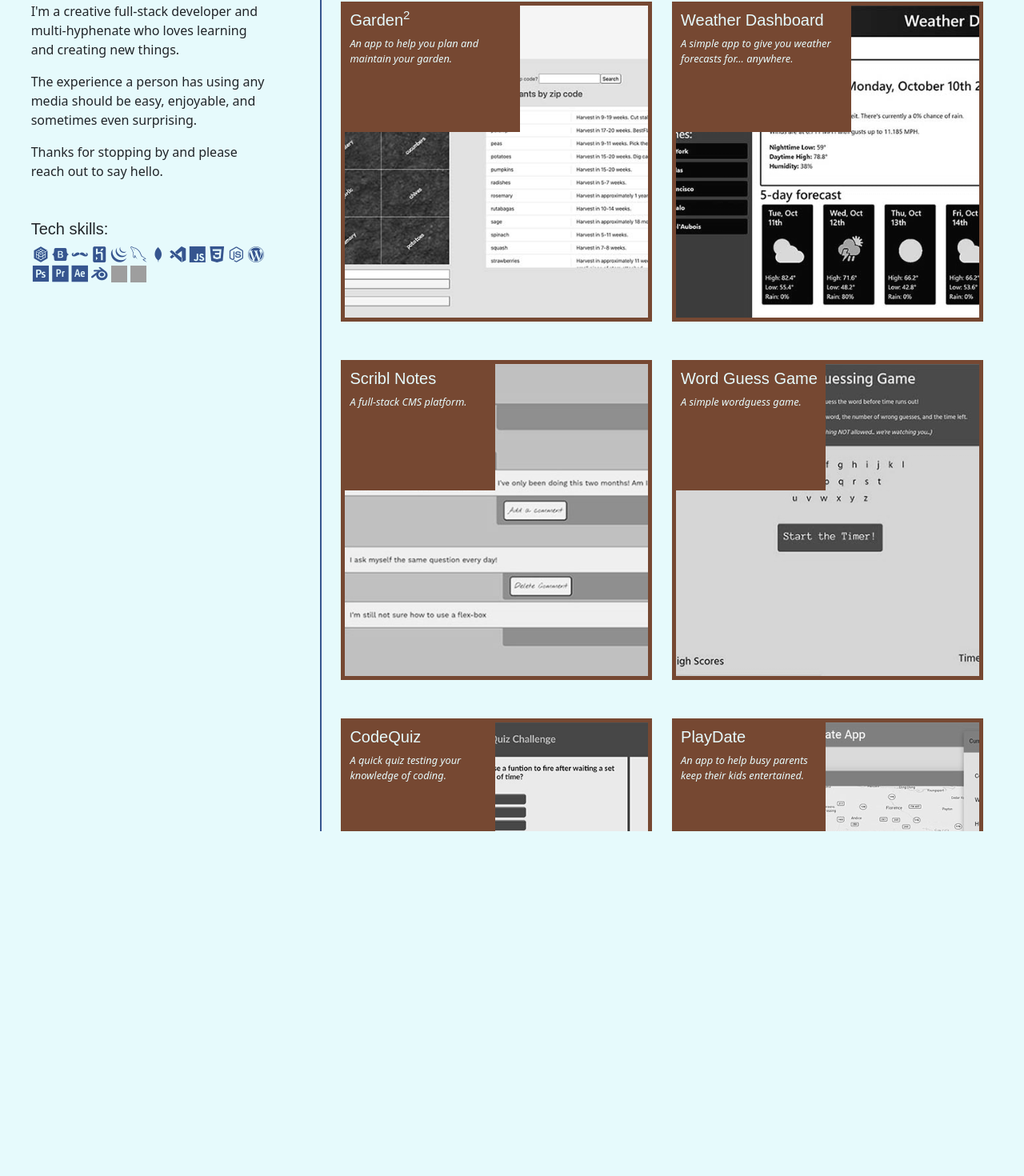
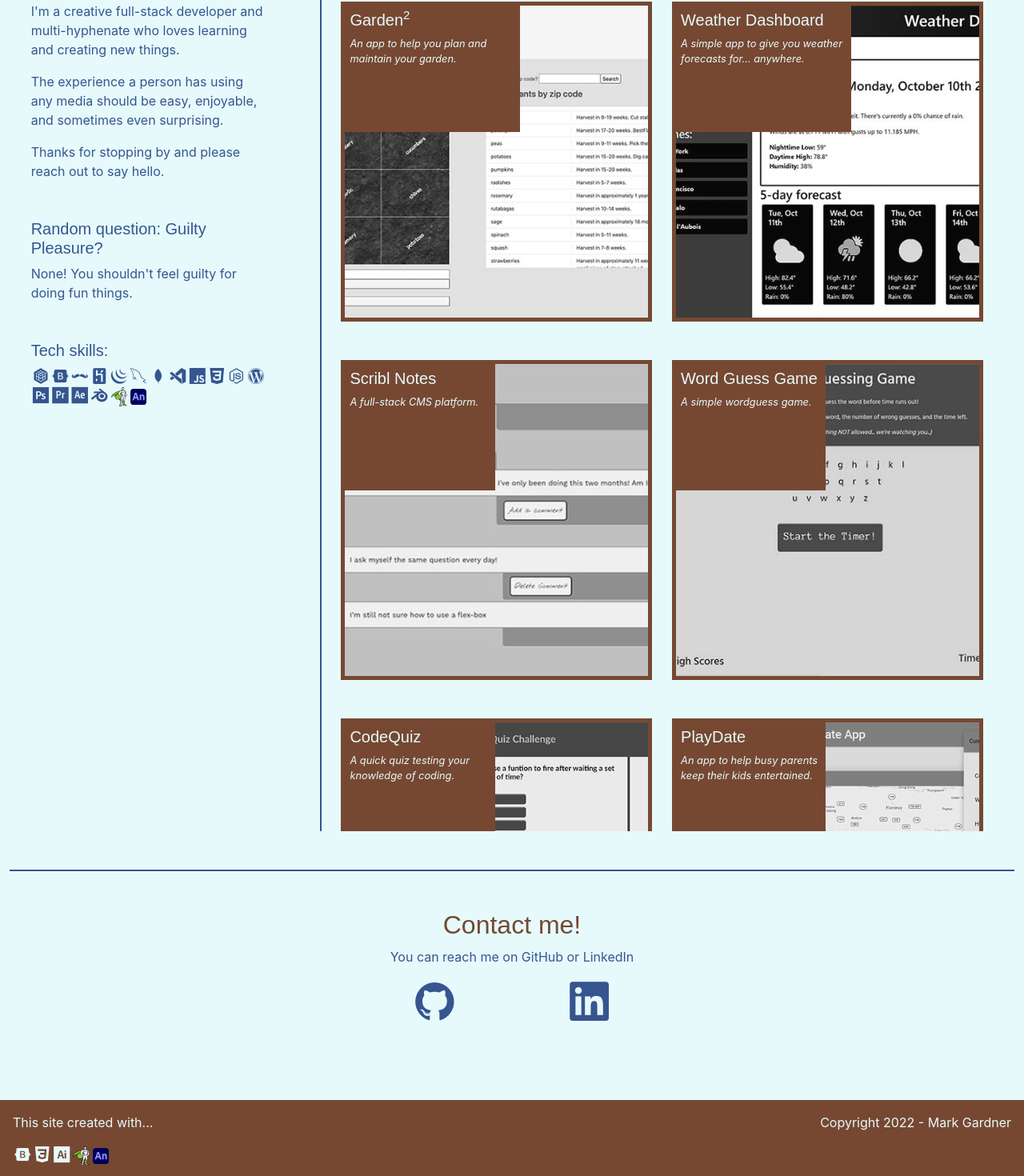
Before and after one commit to MarkGATX/React-Portfolio, a React (Create React App) app: page / in a window 1280 px wide. Shown: the part 267-1737 px from the top of the page at 80% size. Before the commit the page ends 1306 px from the top, so only its background shows below. Built offline with nearby package versions, Linux system fonts and the light colour scheme; grey boxes are pictures that could not be loaded.

Commit message:
added footer, contact, questions components. Added more missing css styling

```diff
--- a/src/components/AboutMe.js
+++ b/src/components/AboutMe.js
@@ -1,4 +1,8 @@
 
+import greensock from '../images/gsap-greensock.svg'
+import animate from '../images/Adobe_Animate_CC_icon_(2020).svg'
+import Questions from './Questions'
+import "../styles/index.css";
 
 export default function AboutMe() {
 
@@ -10,8 +14,9 @@ export default function AboutMe() {
             <p>The experience a person has using any media should be easy, enjoyable, and sometimes even
                 surprising. </p>
             <p className="mb-5">Thanks for stopping by and please reach out to say hello.</p>
-            <h5 id="question"></h5>
-            <p id="answer" className="mb-5"></p>
+            <Questions />
+            {/* <h5 id="question"></h5>
+            <p id="answer" className="mb-5"></p> */}
             <h5 id="techSkills" >Tech skills:</h5>
             <div className="d-flex flex-wrap">
                 <i title="Sequelize" className="devicon-sequelize-plain"></i>
@@ -30,8 +35,8 @@ export default function AboutMe() {
                 <i title="Premiere Pro" className="devicon-premierepro-plain"></i>
                 <i title="After Effects" className="devicon-aftereffects-plain"></i>
                 <i title="Blender" className="devicon-blender-original"></i>
-                <img title="Greensock" className="icon " src="./src/images/gsap-greensock.svg" />
-                    <img title="Adobe Animate" className="icon" src="./public/images/Adobe_Animate_CC_icon_(2020).svg" />
+                <img title="Greensock" className="icon" alt="greensock logo" src={greensock} />
+                    <img title="Adobe Animate" className="icon" alt="adobe animate logo" src={animate} />
                     </div>
 
                 </section>
--- a/src/components/Contact.js
+++ b/src/components/Contact.js
@@ -0,0 +1,21 @@
+
+
+export default function Contact() {
+
+ return (
+<div className="container-fluid row mt-5">
+
+<section id="contactDiv" className=" container d-flex justify-content-center flex-wrap p-5">
+    <p id="contactJump"></p>
+    <h2 className="col-12 text-center">Contact me!</h2>
+    <p className="col-12 text-center">You can reach me on GitHub or LinkedIn</p>
+    <a className="col-2 text-decoration-none d-flex justify-content-center" target="_blank" rel="noreferrer" href="https://github.com/markgatx">
+        <i
+            title="GitHub" className="devicon-github-original "></i></a>
+    <a className="col-2 text-decoration-none d-flex justify-content-center" target="_blank" rel="noreferrer"
+        href="https://www.linkedin.com/in/mark-gardner-ATX/"><i title="LinkedIn"
+            className="devicon-linkedin-plain "></i></a>
+
+</section>
+</div>
+ )}
--- a/src/components/Footer.js
+++ b/src/components/Footer.js
@@ -0,0 +1,24 @@
+import greensock from '../images/gsap-greensock.svg';
+import animate from '../images/Adobe_Animate_CC_icon_(2020).svg';
+import "../styles/index.css";
+
+export default function Footer() {
+
+    return (
+        <footer className="container-fluid d-flex mt-5 p-3 justify-content-between">
+        <div className="col-6 d-flex align-items-center flex-wrap">
+            <p className="col-12">This site created with... </p>
+            <div className="col-12 d-flex ">
+                <p className="d-flex flex-row col-12">
+                    <i title="bootstrap" className="devicon-bootstrap-plain d-block "></i>
+                    <i title="CSS3" className="devicon-css3-plain d-block "></i>
+                    <i title="Illustrator" className="devicon-illustrator-plain d-block "></i>
+                    <img title="Greensock" className="icon " alt="greensock logo" src={greensock} />
+                    <img title="Adobe Animate" className="icon" alt="adobe animate logo" src={animate} />
+                </p>
+            </div>
+        </div>
+        <div className="col-6 text-end">Copyright 2022 - Mark Gardner</div>
+    </footer>
+    )
+    }
--- a/src/components/PortfolioContainer.js
+++ b/src/components/PortfolioContainer.js
@@ -14,15 +14,15 @@ export default function PortfolioContainer() {
         <>
             <Header />
             <main>
-                <div class="container-fluid">
-                    <div class="row justify-content-around">
-                         <AboutMe />
-    <ProjectsContainer />
-{/*<Contact />*/}
+                <div className="container-fluid">
+                    <div className="row justify-content-around">
+                        <AboutMe />
+                        <ProjectsContainer />
+                        <Contact />
                     </div>
                 </div>
             </main>
-            {/* <Footer />  */}
+            <Footer />
         </>
     )
 }
--- a/src/components/ProjectsContainer.js
+++ b/src/components/ProjectsContainer.js
@@ -1,170 +1,170 @@
-
+import materialize from "../images/materialize.svg"
 
 export default function ProjectsContainer() {
 
     return (
-        <section class="col-md-8 col-lg-8 projects">
-            <h2 class="col-12 mb-4 projectHeadBG">My Projects</h2>
-            <div class=" col-12 d-flex flex-wrap justify-content-around pb-4">
-                <article class="projectFeat garden2 mb-5 d-flex flex-wrap " data-link="garden2">
+        <section className="col-md-8 col-lg-8 projects">
+            <h2 className="col-12 mb-4 projectHeadBG">My Projects</h2>
+            <div className=" col-12 d-flex flex-wrap justify-content-around pb-4">
+                <article className="projectFeat garden2 mb-5 d-flex flex-wrap " data-link="garden2">
 
-                    <div class="projectFeatTitle col-7 p-2 ">
+                    <div className="projectFeatTitle col-7 p-2 ">
                         <h5>Garden<sup>2</sup></h5>
                         <p>An app to help you plan and maintain your garden.</p>
                     </div>
                     <div
-                        class='projectTech d-flex justify-content-center align-items-center ms-auto mt-auto flex-wrap '>
-                        <i title="Sequelize" class="devicon-sequelize-plain"></i>
-                        <i title="Bootstrap" class="devicon-bootstrap-plain"></i>
-                        <i title="Handlebars" class="devicon-handlebars-plain"></i>
-                        <i title="Heroku" class="devicon-heroku-plain"></i>
-                        <i title="jquery" class="devicon-jquery-plain"></i>
-                        <i title="MySQL" class="devicon-mysql-plain"></i>
-                        <i title="vscode" class="devicon-vscode-plain"></i>
-                        <i title="Javascript" class="devicon-javascript-plain"></i>
-                        <i title="NodeJS" class="devicon-nodejs-plain"></i>
+                        className='projectTech d-flex justify-content-center align-items-center ms-auto mt-auto flex-wrap '>
+                        <i title="Sequelize" className="devicon-sequelize-plain"></i>
+                        <i title="Bootstrap" className="devicon-bootstrap-plain"></i>
+                        <i title="Handlebars" className="devicon-handlebars-plain"></i>
+                        <i title="Heroku" className="devicon-heroku-plain"></i>
+                        <i title="jquery" className="devicon-jquery-plain"></i>
+                        <i title="MySQL" className="devicon-mysql-plain"></i>
+                        <i title="vscode" className="devicon-vscode-plain"></i>
+                        <i title="Javascript" className="devicon-javascript-plain"></i>
+                        <i title="NodeJS" className="devicon-nodejs-plain"></i>
                     </div>
 
                 </article>
-                <article class="projectFeat weatherDash mb-5 d-flex flex-wrap " data-link="weatherDash">
-                    <div class="projectFeatTitle col-7 p-2">
+                <article className="projectFeat weatherDash mb-5 d-flex flex-wrap " data-link="weatherDash">
+                    <div className="projectFeatTitle col-7 p-2">
                         <h5>Weather Dashboard</h5>
                         <p>A simple app to give you weather forecasts for... anywhere.</p>
                     </div>
                     <div
-                        class='projectTech d-flex justify-content-center align-items-center ms-auto mt-auto flex-wrap'>
-                        <i title="Bootstrap" class="devicon-bootstrap-plain"></i>
-                        <i title="Javascript" class="devicon-javascript-plain"></i>
-                        <i title="jquery" class="devicon-jquery-plain"></i>
-                        <i title="CSS3" class="devicon-css3-plain"></i>
-                        <i title="vscode" class="devicon-vscode-plain"></i>
+                        className='projectTech d-flex justify-content-center align-items-center ms-auto mt-auto flex-wrap'>
+                        <i title="Bootstrap" className="devicon-bootstrap-plain"></i>
+                        <i title="Javascript" className="devicon-javascript-plain"></i>
+                        <i title="jquery" className="devicon-jquery-plain"></i>
+                        <i title="CSS3" className="devicon-css3-plain"></i>
+                        <i title="vscode" className="devicon-vscode-plain"></i>
                     </div>
 
                 </article>
-                <article class="projectFeat scribl mb-5 d-flex flex-wrap" data-link="scribl">
-                    <div class="projectFeatTitle col-md-7 col-lg-6 p-2">
+                <article className="projectFeat scribl mb-5 d-flex flex-wrap" data-link="scribl">
+                    <div className="projectFeatTitle col-md-7 col-lg-6 p-2">
                         <h5>Scribl Notes</h5>
                         <p>A full-stack CMS platform.</p>
                     </div>
                     <div
-                        class='projectTech d-flex justify-content-center align-items-center ms-auto mt-auto flex-wrap'>
-                        <i title="Sequelize" class="devicon-sequelize-plain"></i>
-                        <i title="MySQL" class="devicon-mysql-plain"></i>
-                        <i title="Javascript" class="devicon-javascript-plain"></i>
-                        <i title="Heroku" class="devicon-heroku-plain"></i>
-                        <i title="Bootstrap" class="devicon-bootstrap-plain"></i>
-                        <i title="Handlebars" class="devicon-handlebars-plain"></i>
-                        <i title="NodeJS" class="devicon-nodejs-plain"></i>
-                        <i title="vscode" class="devicon-vscode-plain"></i>
+                        className='projectTech d-flex justify-content-center align-items-center ms-auto mt-auto flex-wrap'>
+                        <i title="Sequelize" className="devicon-sequelize-plain"></i>
+                        <i title="MySQL" className="devicon-mysql-plain"></i>
+                        <i title="Javascript" className="devicon-javascript-plain"></i>
+                        <i title="Heroku" className="devicon-heroku-plain"></i>
+                        <i title="Bootstrap" className="devicon-bootstrap-plain"></i>
+                        <i title="Handlebars" className="devicon-handlebars-plain"></i>
+                        <i title="NodeJS" className="devicon-nodejs-plain"></i>
+                        <i title="vscode" className="devicon-vscode-plain"></i>
                     </div>
 
                 </article>
-                <article class="projectFeat wordguess mb-5 d-flex flex-wrap" data-link="wordguess">
-                    <div class="projectFeatTitle col-md-7 col-lg-6 p-2">
+                <article className="projectFeat wordguess mb-5 d-flex flex-wrap" data-link="wordguess">
+                    <div className="projectFeatTitle col-md-7 col-lg-6 p-2">
                         <h5>Word Guess Game</h5>
                         <p>A simple wordguess game.</p>
                     </div>
                     <div
-                        class='projectTech d-flex justify-content-center align-items-center ms-auto mt-auto flex-wrap'>
-                        <i title="bootstrap" class="devicon-bootstrap-plain"></i>
-                        <i title="Javascript" class="devicon-javascript-plain"></i>
-                        <i title="vscode" class="devicon-vscode-plain"></i>
+                        className='projectTech d-flex justify-content-center align-items-center ms-auto mt-auto flex-wrap'>
+                        <i title="bootstrap" className="devicon-bootstrap-plain"></i>
+                        <i title="Javascript" className="devicon-javascript-plain"></i>
+                        <i title="vscode" className="devicon-vscode-plain"></i>
                     </div>
 
                 </article>
-                <article class="projectFeat codeQuiz mb-5 d-flex flex-wrap" data-link="wordguess">
-                    <div class="projectFeatTitle col-md-7 col-lg-6 p-2">
+                <article className="projectFeat codeQuiz mb-5 d-flex flex-wrap" data-link="wordguess">
+                    <div className="projectFeatTitle col-md-7 col-lg-6 p-2">
                         <h5>CodeQuiz</h5>
                         <p>A quick quiz testing your knowledge of coding.</p>
                     </div>
                     <div
-                        class='projectTech d-flex justify-content-center align-items-center ms-auto mt-auto flex-wrap'>
-                        <i title="CSS3" class="devicon-css3-plain"></i>
-                        <i title="HTML5" class="devicon-html5-plain"></i>
-                        <i title="Javascript" class="devicon-javascript-plain"></i>
-                        <i title="vscode" class="devicon-vscode-plain"></i>
+                        className='projectTech d-flex justify-content-center align-items-center ms-auto mt-auto flex-wrap'>
+                        <i title="CSS3" className="devicon-css3-plain"></i>
+                        <i title="HTML5" className="devicon-html5-plain"></i>
+                        <i title="Javascript" className="devicon-javascript-plain"></i>
+                        <i title="vscode" className="devicon-vscode-plain"></i>
                     </div>
 
                 </article>
-                <article class="projectFeat playdate mb-5 d-flex flex-wrap" data-link="playdate">
-                    <div class="projectFeatTitle col-md-7 col-lg-6 p-2">
+                <article className="projectFeat playdate mb-5 d-flex flex-wrap" data-link="playdate">
+                    <div className="projectFeatTitle col-md-7 col-lg-6 p-2">
                         <h5>PlayDate</h5>
                         <p>An app to help busy parents keep their kids entertained.</p>
                     </div>
                     <div
-                        class='projectTech d-flex justify-content-center align-items-center ms-auto mt-auto flex-wrap'>
-                        <img class="icon blue" src="./public/images/materialize.svg" />
-                            <i title="Javascript" class="devicon-javascript-plain"></i>
-                            <i title="jquery" class="devicon-jquery-plain"></i>
-                            <i title="vscode" class="devicon-vscode-plain"></i>
-                            <i title="NodeJS" class="devicon-nodejs-plain"></i>
+                        className='projectTech d-flex justify-content-center align-items-center ms-auto mt-auto flex-wrap'>
+                        <img className="icon blue" alt="materialize icon" src={materialize} />
+                            <i title="Javascript" className="devicon-javascript-plain"></i>
+                            <i title="jquery" className="devicon-jquery-plain"></i>
+                            <i title="vscode" className="devicon-vscode-plain"></i>
+                            <i title="NodeJS" className="devicon-nodejs-plain"></i>
                     </div>
 
                 </article>
-                <article class="projectFeat csssnips mb-5 d-flex flex-wrap" data-link="csssnips">
-                    <div class="projectFeatTitle col-md-7 col-lg-6 p-2">
+                <article className="projectFeat csssnips mb-5 d-flex flex-wrap" data-link="csssnips">
+                    <div className="projectFeatTitle col-md-7 col-lg-6 p-2">
                         <h5>Css Snippets</h5>
                         <p>Quick page from bootcamp to store neat CSS tricks</p>
                     </div>
                     <div
-                        class='projectTech d-flex justify-content-center align-items-center ms-auto mt-auto flex-wrap'>
-                        <i title="CSS3" class="devicon-css3-plain"></i>
-                        <i title="vscode" class="devicon-vscode-plain"></i>
+                        className='projectTech d-flex justify-content-center align-items-center ms-auto mt-auto flex-wrap'>
+                        <i title="CSS3" className="devicon-css3-plain"></i>
+                        <i title="vscode" className="devicon-vscode-plain"></i>
                     </div>
 
                 </article>
-                <article class="projectFeat constell mb-5 d-flex flex-wrap" data-link="constell">
-                    <div class="projectFeatTitle col-md-7 col-lg-6 p-2">
+                <article className="projectFeat constell mb-5 d-flex flex-wrap" data-link="constell">
+                    <div className="projectFeatTitle col-md-7 col-lg-6 p-2">
                         <h5>Constellation</h5>
                         <p>Star Trek Adventures</p>
                     </div>
                     <div
-                        class='projectTech d-flex justify-content-center align-items-center ms-auto mt-auto flex-wrap'>
-                        <i title="Blender" class="devicon-blender-original"></i>
-                        <i title="Photoshop" class="devicon-photoshop-plain"></i>
-                        <i title="Premiere Pro" class="devicon-premierepro-plain"></i>
-                        <i title="After Effects" class="devicon-aftereffects-plain"></i>
+                        className='projectTech d-flex justify-content-center align-items-center ms-auto mt-auto flex-wrap'>
+                        <i title="Blender" className="devicon-blender-original"></i>
+                        <i title="Photoshop" className="devicon-photoshop-plain"></i>
+                        <i title="Premiere Pro" className="devicon-premierepro-plain"></i>
+                        <i title="After Effects" className="devicon-aftereffects-plain"></i>
                     </div>
 
                 </article>
-                <article class="projectFeat tds mb-5 d-flex flex-wrap" data-link="tds">
-                    <div class="projectFeatTitle col-md-7 col-lg-6 p-2">
+                <article className="projectFeat tds mb-5 d-flex flex-wrap" data-link="tds">
+                    <div className="projectFeatTitle col-md-7 col-lg-6 p-2">
                         <h5>TDS</h5>
                         <p>Food, drinks, and lifestyle.</p>
                     </div>
                     <div
-                        class='projectTech d-flex justify-content-center align-items-center ms-auto mt-auto flex-wrap'>
-                        <i title="Wordpress" class="devicon-wordpress-plain"></i>
-                        <i title="Photoshop" class="devicon-photoshop-plain"></i>
-                        <i title="Premiere Pro" class="devicon-premierepro-plain"></i>
+                        className='projectTech d-flex justify-content-center align-items-center ms-auto mt-auto flex-wrap'>
+                        <i title="Wordpress" className="devicon-wordpress-plain"></i>
+                        <i title="Photoshop" className="devicon-photoshop-plain"></i>
+                        <i title="Premiere Pro" className="devicon-premierepro-plain"></i>
                     </div>
 
                 </article>
 
-                <article class="projectFeat hoa mb-5 d-flex flex-wrap" data-link="hoa">
-                    <div class="projectFeatTitle col-md-7 col-lg-6 p-2">
+                <article className="projectFeat hoa mb-5 d-flex flex-wrap" data-link="hoa">
+                    <div className="projectFeatTitle col-md-7 col-lg-6 p-2">
                         <h5>Heroes of Awesome</h5>
                         <p>Dungeons and Dragons for everyone.</p>
                     </div>
                     <div
-                        class='projectTech d-flex justify-content-center align-items-center ms-auto mt-auto flex-wrap'>
-                        <i title="Photoshop" class="devicon-photoshop-plain"></i>
-                        <i title="Premiere Pro" class="devicon-premierepro-plain"></i>
-                        <i title="After Effects" class="devicon-aftereffects-plain"></i>
+                        className='projectTech d-flex justify-content-center align-items-center ms-auto mt-auto flex-wrap'>
+                        <i title="Photoshop" className="devicon-photoshop-plain"></i>
+                        <i title="Premiere Pro" className="devicon-premierepro-plain"></i>
+                        <i title="After Effects" className="devicon-aftereffects-plain"></i>
                     </div>
                 </article>
-                <article class="projectFeat wg mb-5 d-flex flex-wrap" data-link="wg">
-                    <div class="projectFeatTitle col-md-7 col-lg-6 p-2">
+                <article className="projectFeat wg mb-5 d-flex flex-wrap" data-link="wg">
+                    <div className="projectFeatTitle col-md-7 col-lg-6 p-2">
                         <h5>Weird Girls Pilot Proof</h5>
                         <p>Five friends are the only ones who can save us.</p>
 
                     </div>
 
                     <div
-                        class='projectTech d-flex justify-content-center align-items-center ms-auto mt-auto flex-wrap'>
-                        <i title="Photoshop" class="devicon-photoshop-plain"></i>
-                        <i title="Premiere Pro" class="devicon-premierepro-plain"></i>
-                        <i title="After Effects" class="devicon-aftereffects-plain"></i>
+                        className='projectTech d-flex justify-content-center align-items-center ms-auto mt-auto flex-wrap'>
+                        <i title="Photoshop" className="devicon-photoshop-plain"></i>
+                        <i title="Premiere Pro" className="devicon-premierepro-plain"></i>
+                        <i title="After Effects" className="devicon-aftereffects-plain"></i>
                     </div>
                 </article>
             </div>
--- /dev/null
+++ b/src/components/Questions.js
@@ -0,0 +1,38 @@
+
+export default function Questions() {
+
+    const questAboutMe = [
+        ["Favorite food?", "Mole enchiladas or sushi"],
+        ["Favorite movie?", "Serenity"],
+        ["Star Wars or Star Trek?", "Both, all day long"],
+        ["Hogwart's House?", "Hufflepuff, Huffle-proud"],
+        ["Favorite Artist?", "John Singer Sargent"],
+        ["Dream Job?", "Starfleet Captain"],
+        ["Best Star Trek Captain?", "Captain Pike, SNW"],
+        ["Hobby?", "Board games"],
+        ["Guilty Pleasure?", "None! You shouldn't feel guilty for doing fun things."],
+        ["Favorite Pokemon?", "Eevee"],
+        ["Favorite Graphic Novel?", "Y: The Last Man"],
+        ["Current Favorite Author?", "N.K. Jemison"],
+        ["Scariest Show Ever?", "The Haunting of Hill House (Netflix)"],
+        ["Marvel or DC?", "I choose both"],
+        ["Mountains or Beach?", "Mountains all day"],
+        ["Favorite Sport?", "Volleyball"],
+        ["Second Favorite Sport?", "Soccer"],
+        ["Cake or pie?", "Quit trying to make me choose!"],
+        ["Favorite Fruit?", "Strawberries"],
+        ["Favorite Board Games", "Powergrid, Brass, Dune:Imperium, Underwater Cities"]
+    ]
+
+    const questNum = Math.floor(Math.random() * questAboutMe.length + 1);
+    let quest = "Random question: " + questAboutMe[questNum][0];
+    let ans = questAboutMe[questNum][1];
+
+    return (
+        <>
+            <h5 id="question">{quest}</h5>
+            <p id="answer" className="mb-5">{ans}</p>
+        </>
+
+    )
+}
--- a/src/styles/index.css
+++ b/src/styles/index.css
@@ -5,6 +5,8 @@
   --accent: #36558f;
 
 }
+
+@import url('https://fonts.googleapis.com/css2?family=Inter:wght@300;400;500;600;700;800;900&family=Outfit:wght@200;300;400;500;600;700;800;900&display=swap');
 
 /* global */
 
@@ -17,9 +19,18 @@ a i {
 }
 
 body {
-  color:var(--accent);
+  color:var(--accent) !important;
   background-color: var(--light);
-  font-family: 'Inter', sans-serif;
+  font-family: 'Inter', sans-serif !important;
+}
+footer {
+  background-color:var(--dark);
+  color:var(--light);
+}
+
+footer i {
+  color:var(--light);
+
 }
 
 html {
@@ -27,7 +38,7 @@ html {
 }
 
 h1, h2, h3, h4, h5 {
-  font-family: 'Kanit', sans-serif;
+  font-family: 'Outfit', sans-serif;
 }
 
 header h1{
@@ -47,6 +58,9 @@ i {
 img, svg {
   vertical-align: baseline;
 }
+
+
+
 
 /* classes */
 /* tints colored icons black and then adjusts to blue to match blue on site */
@@ -275,6 +289,17 @@ img, svg {
 
 }
 
+#contactDiv i {
+  font-size:4vw;
+  transition: all .5s
+}
+
+#contactDiv i:hover {
+  transform:scale(120%);
+  color:var(--dark);
+
+}
+
 #root {
   background-color:var(--light);
 }
```
Also changed, not shown: src/images/github-original.svg (added), 1 other file (tests, documents, lock files or other folders).
